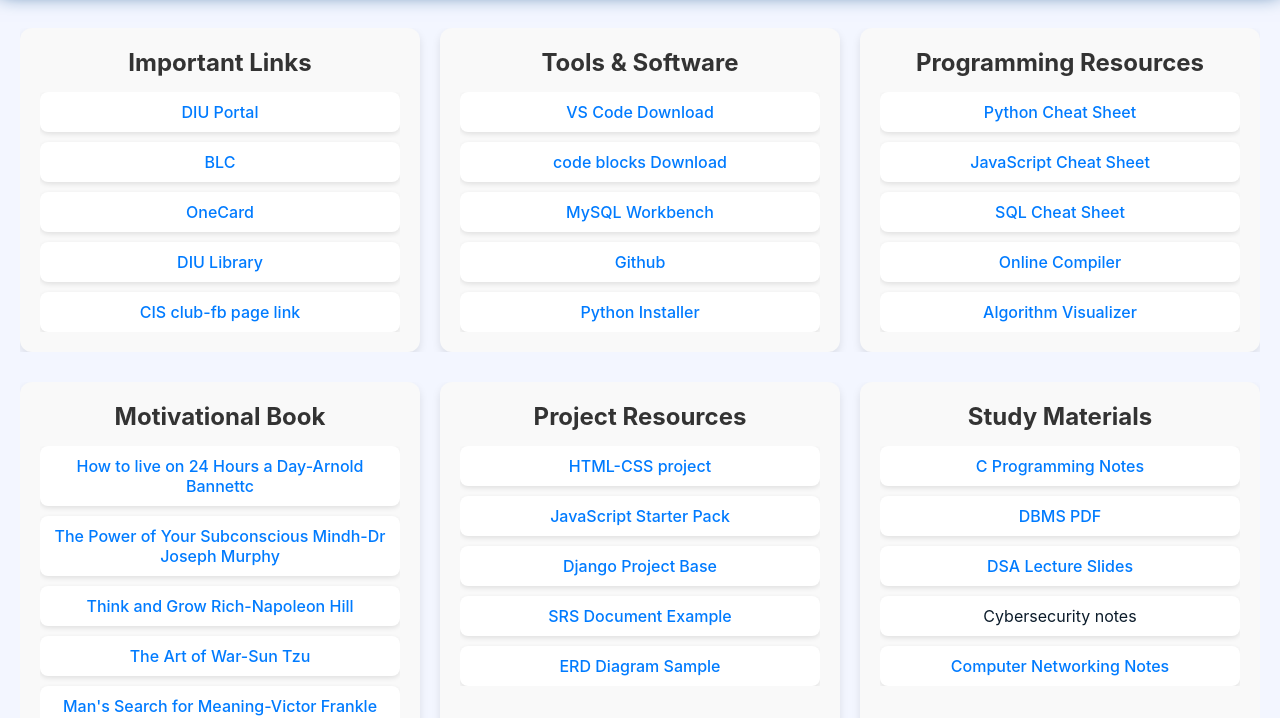
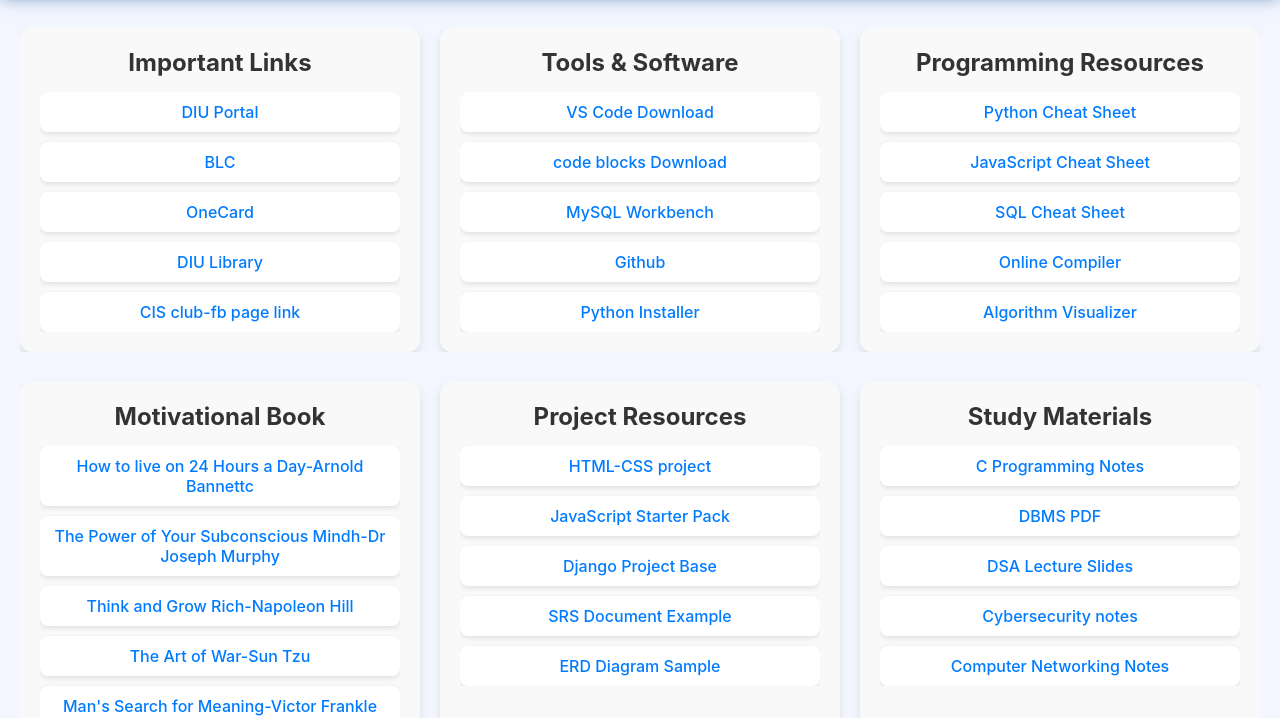
Before and after one commit to anannyasara270804bd-ui/first-project, a plain HTML site: page resources.html in a window 1280 px wide. Shown: the part 82-800 px from the top of the page. Drawn offline with Linux system fonts and the light colour scheme.

Commit message:
Fix HTML encoding issues in resources.html

```diff
--- a/resources.html
+++ b/resources.html
@@ -154,7 +154,7 @@
                 <div class="resource-box"><a href="redirect.html?url=https://www.vssut.ac.in/lecture_notes/lecture1424354156.pdf" target="_blank">C Programming Notes</a></div>
                 <div class="resource-box"><a href="redirect.html?url=https://mrcet.com/downloads/digital_notes/CSE/II%20Year/DBMS.pdf" target="_blank">DBMS PDF</a></div>
                 <div class="resource-box"><a href="redirect.html?url=https://www.geeksforgeeks.org/dsa/dsa-tutorial-learn-data-structures-and-algorithms/" target="_blank">DSA Lecture Slides</a></div>
-                <div class="resource-box"><a href="redirect.html?url=https://cyber.gov.gr/wp-content/uploads/2025/03/Cybersecurity-Handbook-English-version-compressed.pdf" target="_blank"></a>Cybersecurity notes</div>
+                <div class="resource-box"><a href="redirect.html?url=https://cyber.gov.gr/wp-content/uplCybersecur-compressed.pdf" target="_blank">Cybersecurity notes</a></div>
                 <div class="resource-box"><a href="redirect.html?url=https://www.computernetworkingnotes.com/" target="_blank"> Computer Networking Notes</a></div>
             </div>
 
```
